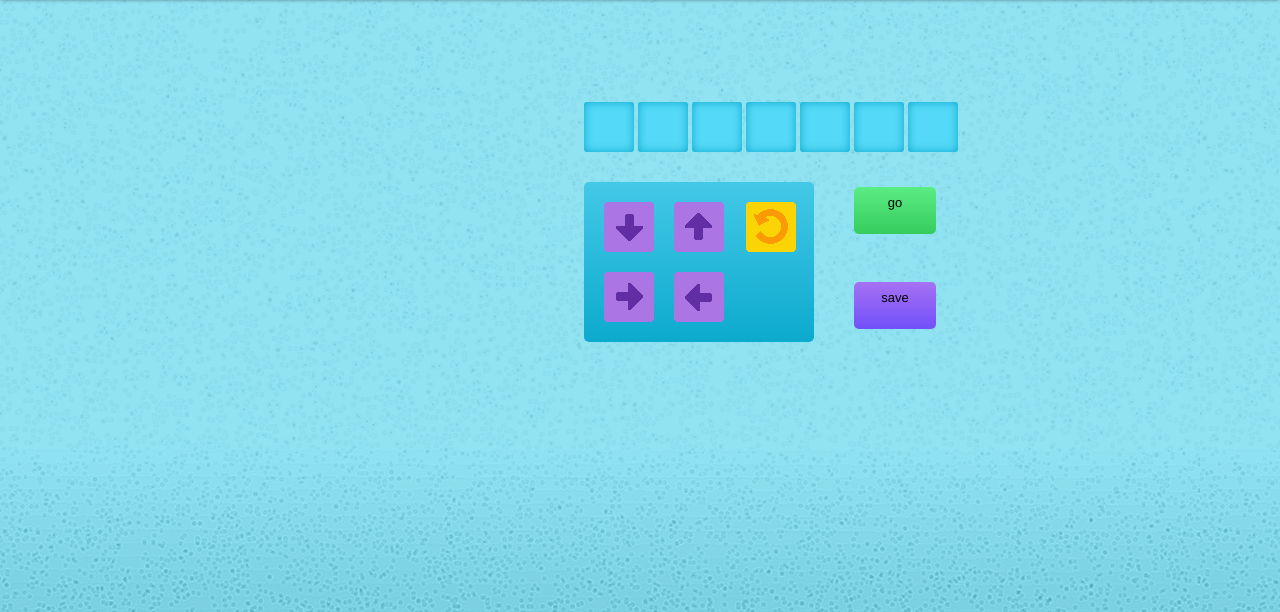
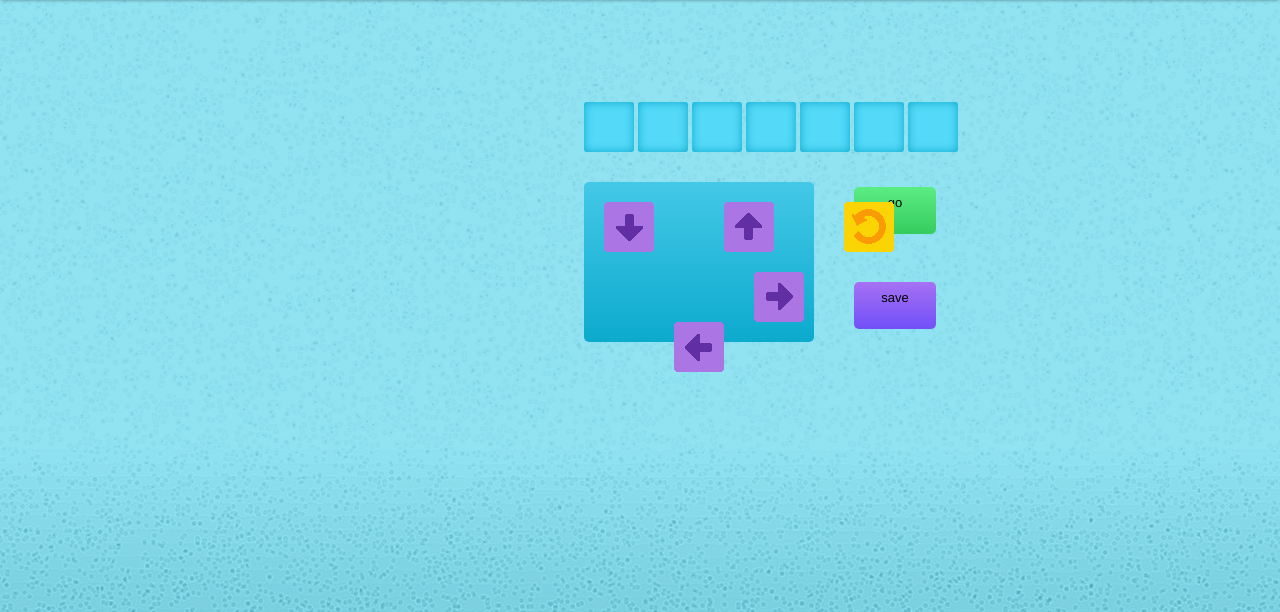
Before and after one commit to avastjohn/HB_Project, a Flask app: template templates/canvas.html in a window 1280 px wide. Shown: the part 40-652 px from the top of the page. Run offline with Flask 2, Linux system fonts and the light colour scheme; the template is opened without the code that fills it, so the values that code supplies are empty.

Commit message:
Arrows are dropping correctly but start out all weirdo

```diff
--- a/static/css/main.css
+++ b/static/css/main.css
@@ -28,10 +28,6 @@
         #boxesArrowsButtons {
             float: left;
             margin-top: 80px;
-        }
-        #codeBoxes {
-/*            height: 58px;
-            border-radius: 3px;*/
         }
         .codeBox {
             height: 50px;
@@ -64,34 +60,45 @@
             width: 50px;
             position: relative;
             float: left;
-            margin-left: 20px;
-            margin-top: 20px;
             z-index: 5;
         }
         #holderdown {
             top: 0;
             left: 0;
+            /*border: 2px solid red;*/
+            margin-left: 20px;
+            margin-top: 20px;
+            position: relative;
         }
         #holderup {
             top: 0;
             left: 70px;
+            /*border: 2px solid yellow;*/
+            margin-left: 20px;
+            margin-top: 20px;
+            position: relative;
         }
         #holderloop {
             top: 0;
             left: 140px;
+            margin-left: 20px;
+            margin-top: 20px;
+            position: relative;
         }
         #holderright {
             top: 70px;
             left: 0;
+            /*border: 2px solid silver;*/
+            margin-left: 20px;
+            margin-top: 20px;
+            position: relative;
         }
         #holderleft {
             top: 70px;
             left: 70px;
-        }
-        #holderup {
-            /*position: relative;*/
-            width: 72px;
-            float: left;
+            margin-left: 20px;
+            margin-top: 20px;
+            position: relative;
         }
         .button {
             height: 40px;
--- a/static/js/canvas.js
+++ b/static/js/canvas.js
@@ -327,7 +327,8 @@ $(function() {
         ui.draggable.addClass("dropped");
         $(".box" + event.data.boxNum).html(ui.draggable[0]);
         drawNewArrow(ui.draggable[0].id);
-        $(ui.draggable).attr("id", "")
+        $(ui.draggable).attr("id", "");
+        $(ui.draggable).attr("style", "");
     };
 
     function clearArrow(event, ui){
@@ -349,11 +350,10 @@ $(function() {
 
     var drawNewArrow = function(direction) {
         //draws a new arrow
-        console.log(direction);
         var arrow = $('<img src="../static/img/arrow' + direction + '.png" id="' + direction + '" class="ui-widget-content arrow ' + direction + '"></img>')
         arrow.draggable({ snap: ".ui-widget-header", snapMode: "inner", revert: "invalid"});
-        $("#holder" + direction).html("");
-        $("#holder" + direction).append(arrow);
+        // $("#holder" + direction).html("");
+        $("#holder" + direction).html(arrow);
     };
 
     $(".arrow").draggable({ snap: ".ui-widget-header", snapMode: "inner", revert: "invalid"});
```
